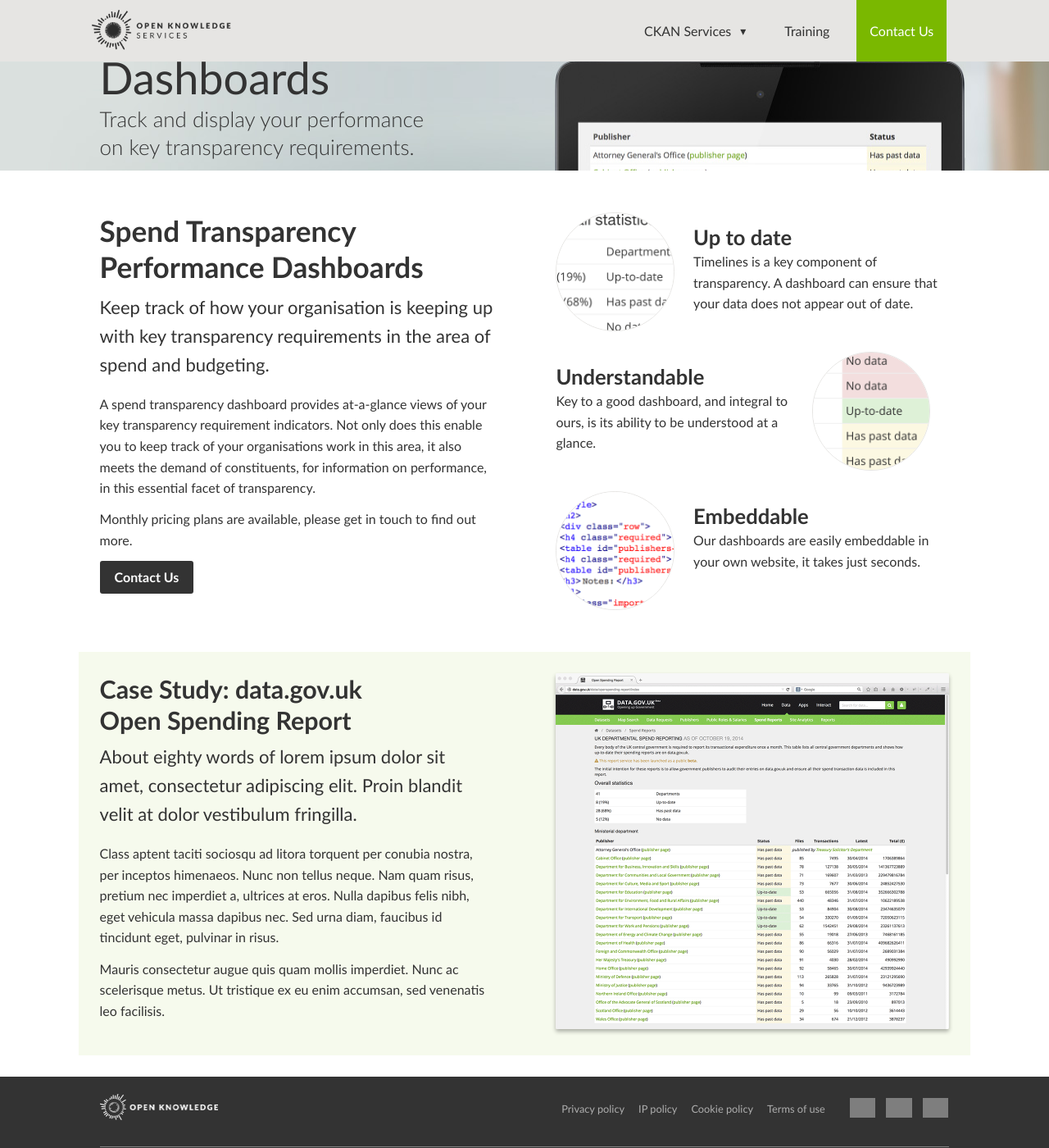
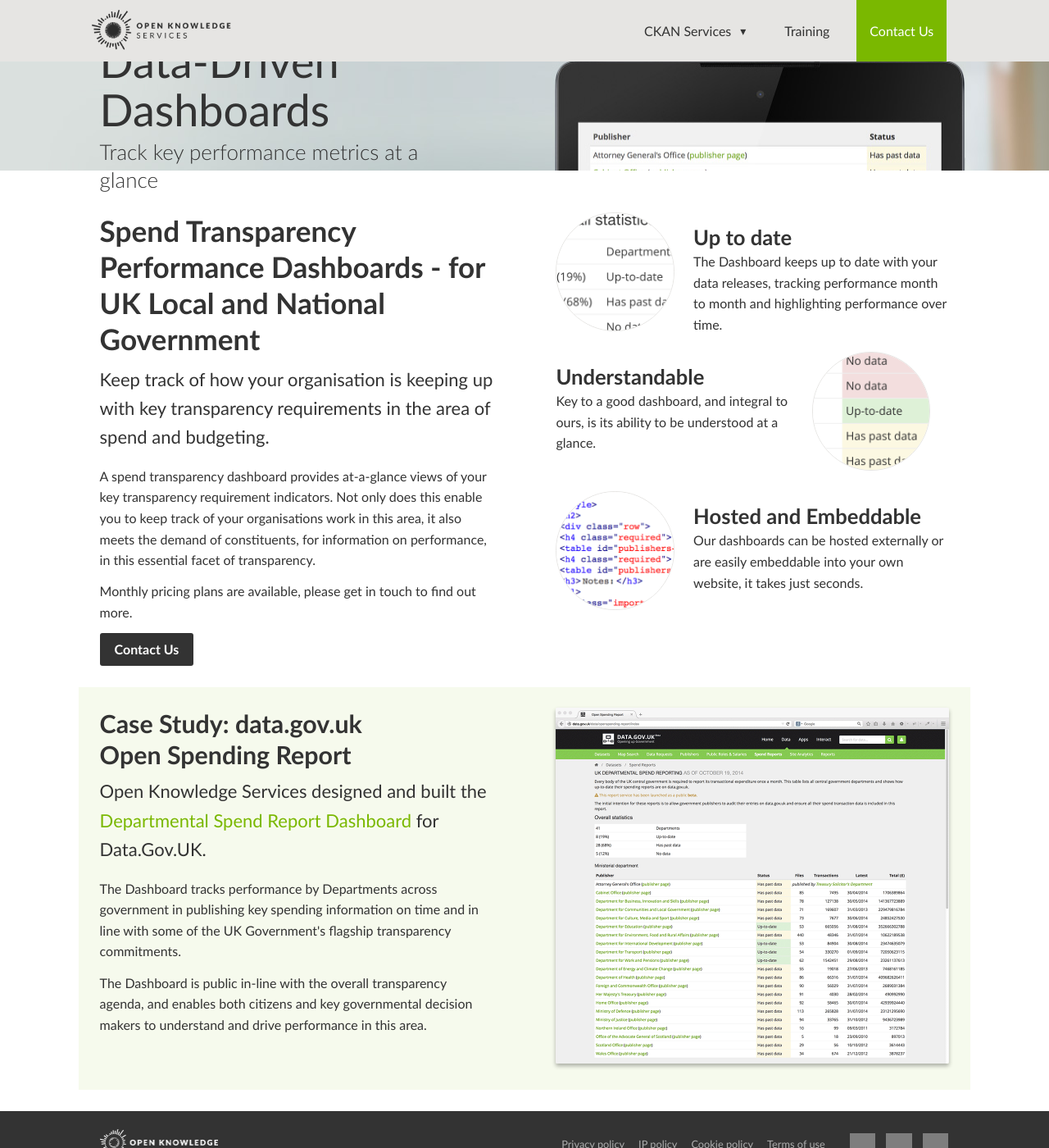
Before and after one commit to okfn/services, a Jekyll site: the page built from dashboards/index.html, in a window 1280 px wide and 1400 px high, scrolled down 207 px. Shown: the whole window at 82% size. Built offline with Jekyll 4.4.1, drawn with Linux system fonts in a browser that asks for light colours; nearby versions of some CDN libraries; grey boxes are pictures that could not be loaded.

Commit message:
[dashboards][s]: add copy for case study and tweak content.

```diff
--- a/dashboards/index.html
+++ b/dashboards/index.html
@@ -8,9 +8,9 @@
 
   <div class="banner" data-stellar-background-ratio="0.2" data-stellar-vertical-offset="100">
     <div class="wrapper">
-      <div class="text" data-stellar-ratio="0.8" data-stellar-vertical-offset="120">
-        <h1>Dashboards</h1>
-        <p>Track and display your performance on key transparency requirements.</p>
+      <div class="text" data-stellar-ratio="0.8" data-stellar-vertical-offset="20">
+        <h1>Data-Driven Dashboards</h1>
+        <p>Track key performance metrics at a glance</p>
       </div>
     </div>
   </div>
@@ -18,7 +18,7 @@
   <section class="transparency">
     <div class="wrapper">
       <article>
-        <h2>Spend Transparency Performance Dashboards</h2>
+        <h2>Spend Transparency Performance Dashboards - for UK Local and National Government</h2>
         <p>Keep track of how your organisation is keeping up with key transparency requirements in the area of spend and budgeting.</p>
         <p>A spend transparency dashboard provides at-a-glance views of your key transparency requirement indicators. Not only does this enable you to keep track of your organisations work in this area, it also meets the demand of constituents, for information on performance, in this essential facet of transparency.</p>
         <p>Monthly pricing plans are available, please get in touch to find out more.</p>
@@ -32,7 +32,7 @@
             </figure>
             <figcaption>
               <h4>Up to date</h4>
-              <p>Timelines is a key component of transparency. A dashboard can ensure that your data does not appear out of date.</p>
+              <p>The Dashboard keeps up to date with your data releases, tracking performance month to month and highlighting performance over time.</p>
             </figcaption>
           </li>
           <li>
@@ -49,8 +49,8 @@
               <img src="../img/spending-dashboard-3.png" width="145" height="145" alt="">
             </figure>
             <figcaption>
-              <h4>Embeddable</h4>
-              <p>Our dashboards are easily embeddable in your own website, it takes just seconds.</p>
+              <h4>Hosted and Embeddable</h4>
+              <p>Our dashboards can be hosted externally or are easily embeddable into your own website, it takes just seconds.</p>
             </figcaption>
           </li>
         </ul>
@@ -60,9 +60,9 @@
     <div class="wrapper case-study">
       <article>
         <h3>Case Study: data.gov.uk <br>Open Spending Report</h3>
-        <p>About eighty words of lorem ipsum dolor sit amet, consectetur adipiscing elit. Proin blandit velit at dolor vestibulum fringilla.</p>
-        <p>Class aptent taciti sociosqu ad litora torquent per conubia nostra, per inceptos himenaeos. Nunc non tellus neque. Nam quam risus, pretium nec imperdiet a, ultrices at eros. Nulla dapibus felis nibh, eget vehicula massa dapibus nec. Sed urna diam, faucibus id tincidunt eget, pulvinar in risus.</p>
-        <p>Mauris consectetur augue quis quam mollis imperdiet. Nunc ac scelerisque metus. Ut tristique ex eu enim accumsan, sed venenatis leo facilisis.</p>
+        <p>Open Knowledge Services designed and built the <a href="http://data.gov.uk/data/openspending-report/index">Departmental Spend Report Dashboard</a> for Data.Gov.UK.</p>
+        <p>The Dashboard tracks performance by Departments across government in publishing key spending information on time and in line with some of the UK Government's flagship transparency commitments.</p>
+        <p>The Dashboard is public in-line with the overall transparency agenda, and enables both citizens and key governmental decision makers to understand and drive performance in this area.</p>
       </article>
       <aside>
         <img src="../img/dgu-dashboard.png" alt="">
```
